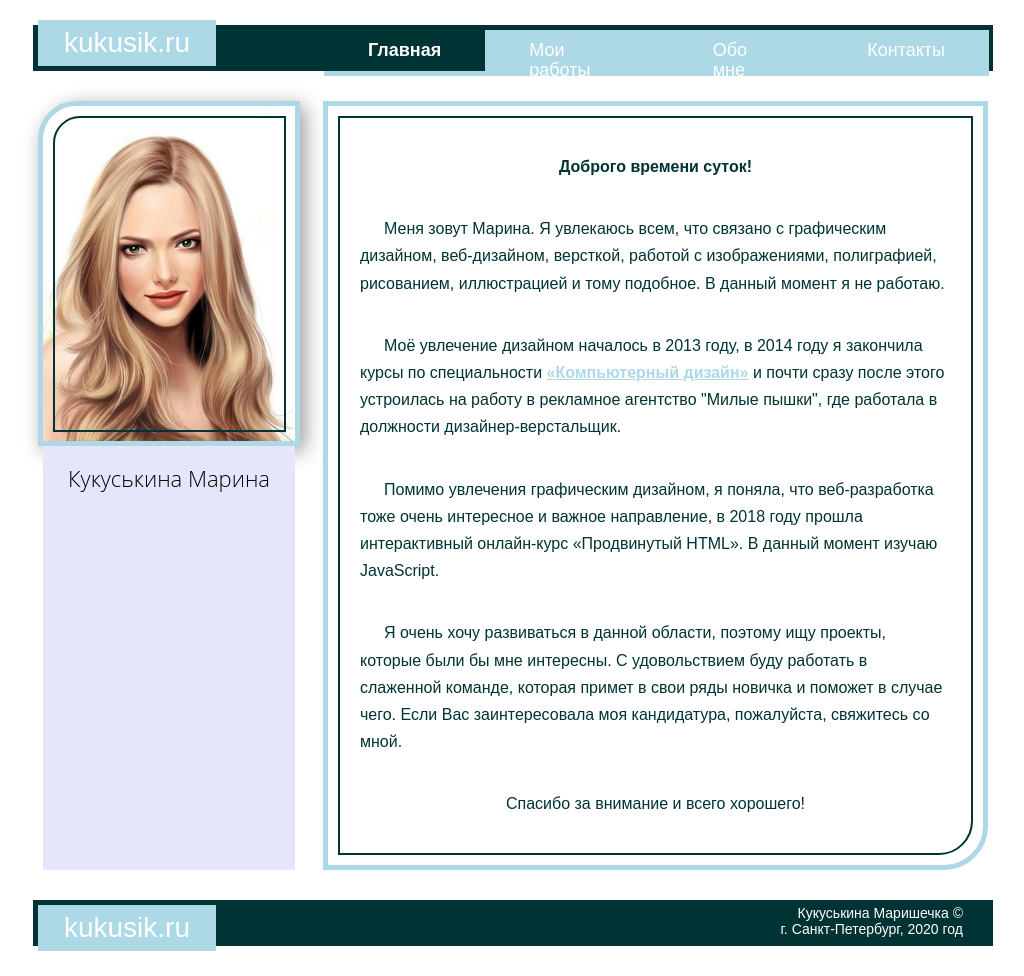
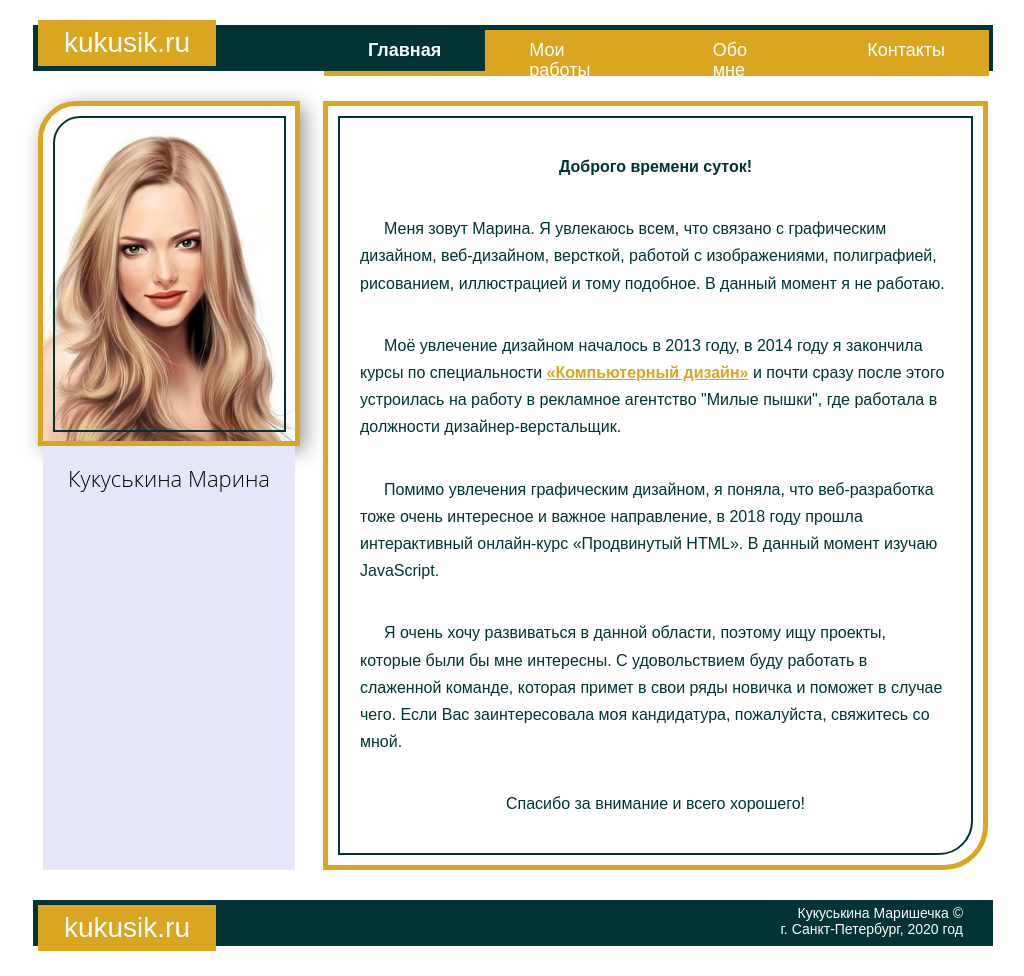
Before and after one commit to garmonica/my-test, a plain HTML site: page index.html in a window 1280 px wide. Shown: the whole page, without its empty margins (127-1151 px from the left). Drawn offline with Linux system fonts and the light colour scheme; a web font is replaced by a local one.

Commit message:
thought i could fly so i stepped off the golden..

```diff
--- a/css/style.css
+++ b/css/style.css
@@ -463,9 +463,9 @@ template {
   margin-bottom: 5px;
   width: 178px;
   height: 39px;
-  -webkit-box-shadow: 0 -5px lightblue;
-          box-shadow: 0 -5px lightblue;
-  background-color: lightblue;
+  -webkit-box-shadow: 0 -5px goldenrod;
+          box-shadow: 0 -5px goldenrod;
+  background-color: goldenrod;
   text-align: center;
   padding-top: 2px;
   font-family: "Beast vs SpreadTall", "PT Sans", sans-serif;
@@ -497,15 +497,15 @@ template {
 }
 .main-nav__item {
   margin-top: 4px;
-  background-color: lightblue;
-  -webkit-box-shadow: 0 5px lightblue;
-          box-shadow: 0 5px lightblue;
+  background-color: goldenrod;
+  -webkit-box-shadow: 0 5px goldenrod;
+          box-shadow: 0 5px goldenrod;
 }
 .main-nav__item:hover {
   margin-top: 4px;
-  background-color: dodgerblue;
-  -webkit-box-shadow: 0 5px dodgerblue;
-          box-shadow: 0 5px dodgerblue;
+  background-color: coral;
+  -webkit-box-shadow: 0 5px coral;
+          box-shadow: 0 5px coral;
 }
 .main-nav__item--active,
 .main-nav__item--active:hover {
@@ -537,7 +537,7 @@ template {
 .page-main__photo {
   width: 232px;
   height: 315px;
-  border: solid 5px lightblue;
+  border: solid 5px goldenrod;
   border-top-left-radius: 38px;
   padding: 10px;
   -webkit-box-shadow: 5px 5px 20px 0 rgba(0, 0, 0, 0.4);
@@ -568,7 +568,7 @@ template {
 .page-main__right {
   width: 635px;
   padding: 10px;
-  border: solid 5px lightblue;
+  border: solid 5px goldenrod;
   border-bottom-right-radius: 44px;
 }
 .page-main__right-inside {
@@ -596,7 +596,7 @@ template {
   text-align: center;
 }
 .page-main__text--green {
-  color: lightblue;
+  color: goldenrod;
   font-weight: bold;
 }
 .page-footer {
@@ -622,9 +622,9 @@ template {
   display: block;
   width: 178px;
   height: 34px;
-  -webkit-box-shadow: 0 5px lightblue;
-          box-shadow: 0 5px lightblue;
-  background-color: lightblue;
+  -webkit-box-shadow: 0 5px goldenrod;
+          box-shadow: 0 5px goldenrod;
+  background-color: goldenrod;
   text-align: center;
   padding-top: 7px;
   font-family: "Beast vs SpreadTall", "PT Sans", sans-serif;
@@ -654,7 +654,7 @@ template {
 .works-main__item {
   width: 400px;
   height: 200px;
-  color: lightblue;
+  color: goldenrod;
   font-weight: bold;
   background-color: #e6e6fa;
   font-size: 20px;
@@ -668,6 +668,6 @@ template {
   border: solid 5px #003333;
   -webkit-box-shadow: 0 0 15px 1px grey;
           box-shadow: 0 0 15px 1px grey;
-  background-color: dodgerblue;
+  background-color: coral;
   color: #ffffff;
 }
```
